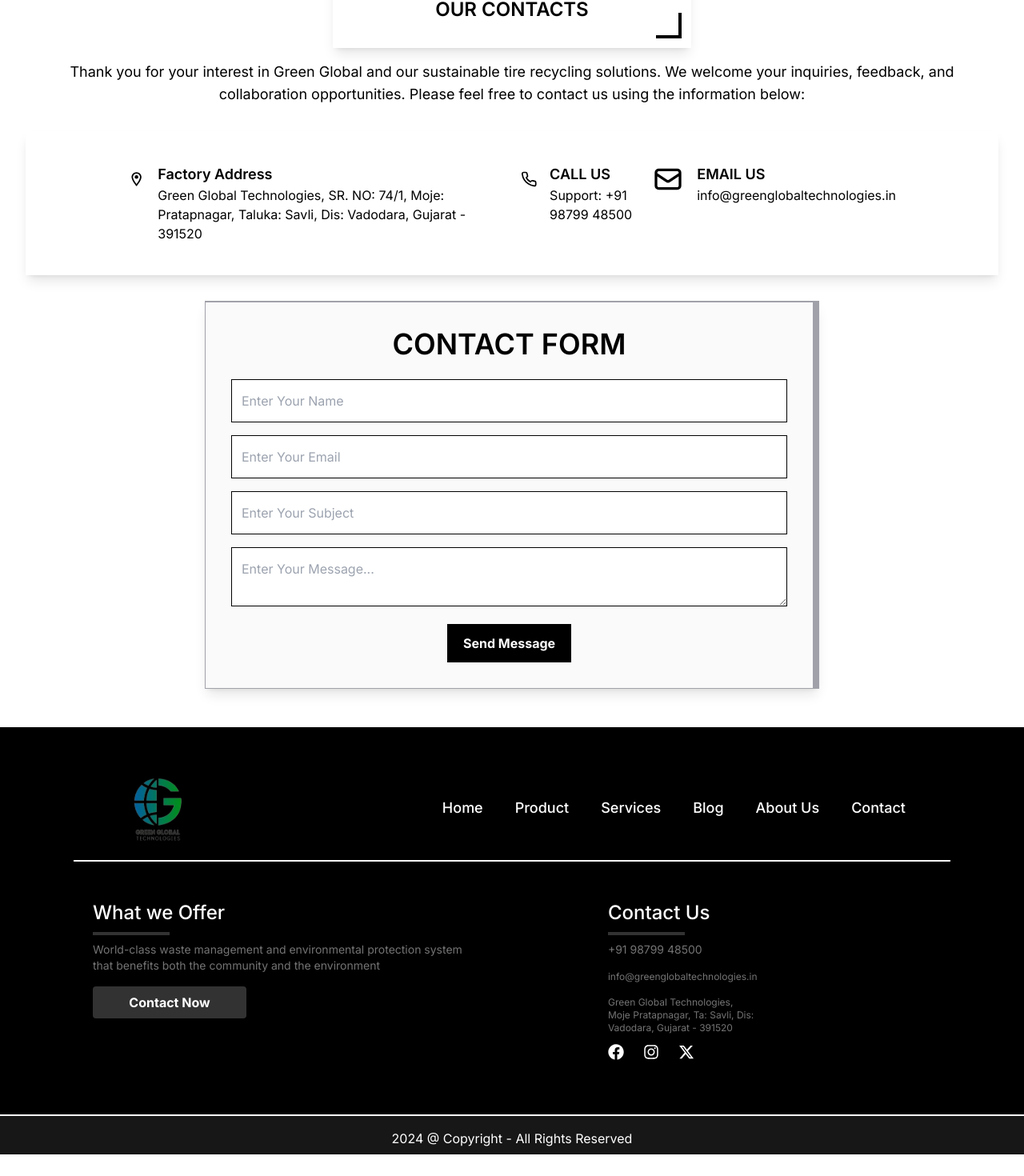
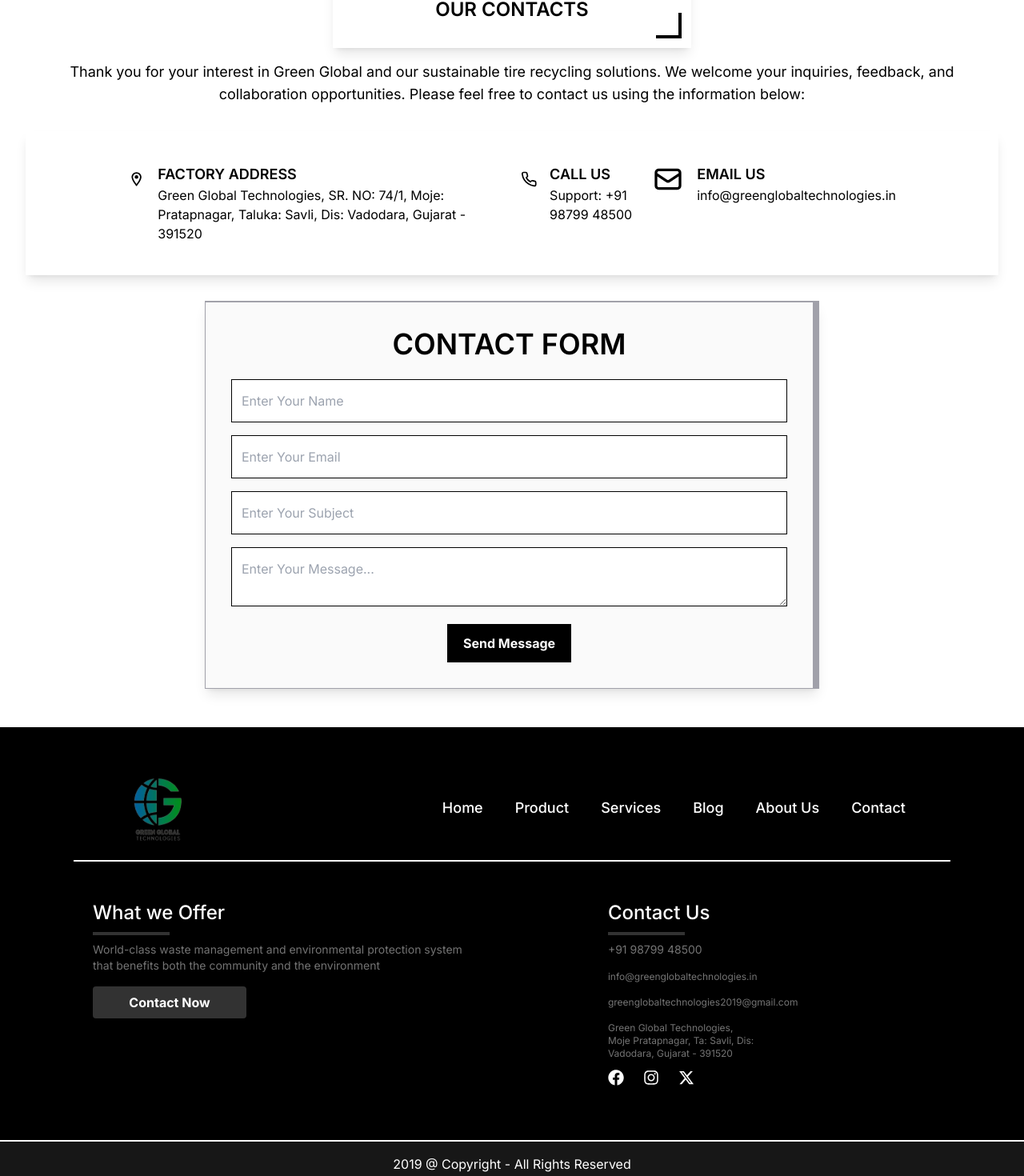
Before and after one commit to nikunj309/green-global-blog, a Next.js app: page /contact in a window 1280 px wide. Shown: the part 653-2123 px from the top of the page at 80% size. Before the commit the page ends 2096 px from the top, so only its background shows below. Built offline with nearby package versions, Linux system fonts and the light colour scheme.

Commit message:
add data4

```diff
--- a/src/app/contact/page.tsx
+++ b/src/app/contact/page.tsx
@@ -79,7 +79,7 @@
               {/* <Image src={location} width={30} height={30} alt="Location icon" /> */}
               <MdOutlineLocationOn   size={40} className='sm:size-30' />
               <div>
-                <div className="text-lg font-semibold">Factory Address</div>
+                <div className="text-lg font-semibold">FACTORY ADDRESS</div>
                 <div className="text-base">
                   Green Global Technologies, SR. NO: 74/1, Moje: Pratapnagar, Taluka: Savli, Dis:
                   Vadodara, Gujarat - 391520
--- a/src/app/product/page.tsx
+++ b/src/app/product/page.tsx
@@ -91,7 +91,7 @@
     },
     {
       imageSrc: image3,
-      altText: 'Used tyre scrap rubber crimbs',
+      altText: 'Used tyre scrap- crumb rubber',
       title: 'Used tyre scrap rubber crimbs',
       description: 'Durable and slip-resistant pavers made from recycled rubber.',
       application: 'Outdoor walkways, driveways, patios, and playgrounds.'
--- a/src/components/Footer.tsx
+++ b/src/components/Footer.tsx
@@ -132,6 +132,7 @@
                         <div className='bg-[#323232] h-1 w-24 mb-2'></div>
                         <p className='font-normal opacity-45 font-inter text-xs sm:text-sm w-full '>+91 98799 48500</p>
                         <p className='font-normal opacity-45 font-inter text-xs mt-4'>info@greenglobaltechnologies.in</p>
+                        <p className='font-normal opacity-45 font-inter text-xs mt-4'>greenglobaltechnologies2019@gmail.com</p>
                         <p className='font-normal opacity-45 font-inter text-xs mt-4 w-[50%]'>Green Global Technologies, Moje Pratapnagar, Ta: Savli, Dis: Vadodara, Gujarat - 391520</p>
                         <div className='flex items-center gap-6 mt-3'>
                             <Link href='https://www.facebook.com/profile.php?id=61558428737488'>
@@ -163,7 +164,7 @@
             {/* Footer Bottom */}
             <div className='bg-[#171717]'>
                 <div className='bg-white h-0.5'></div>
-                <p className='text-base font-normal font-inter py-2 items-center text-white text-center mt-2'>2024 @ Copyright - All Rights Reserved</p>
+                <p className='text-base font-normal font-inter py-2 items-center text-white text-center mt-2'>2019 @ Copyright - All Rights Reserved</p>
             </div>
         </>
     )
```
